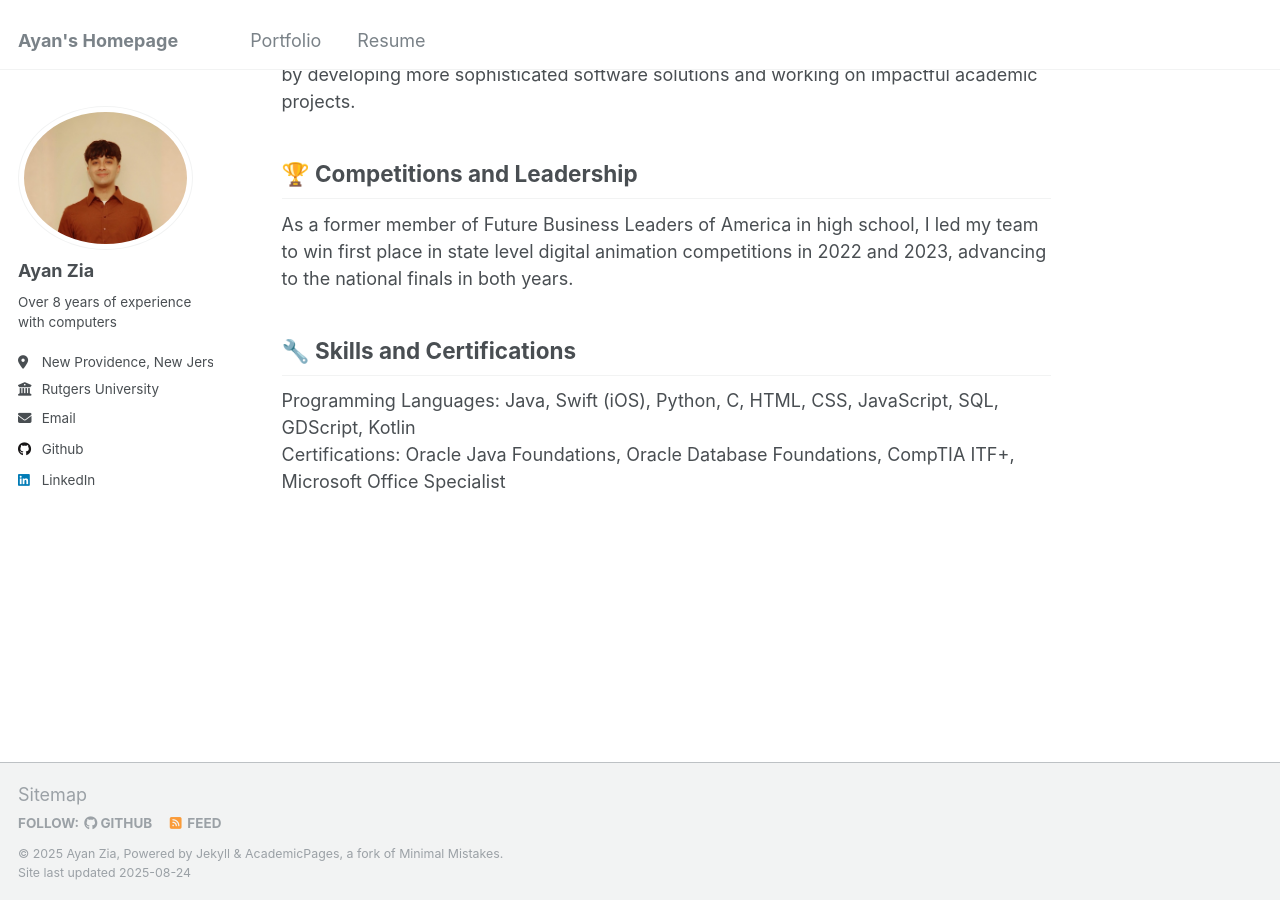
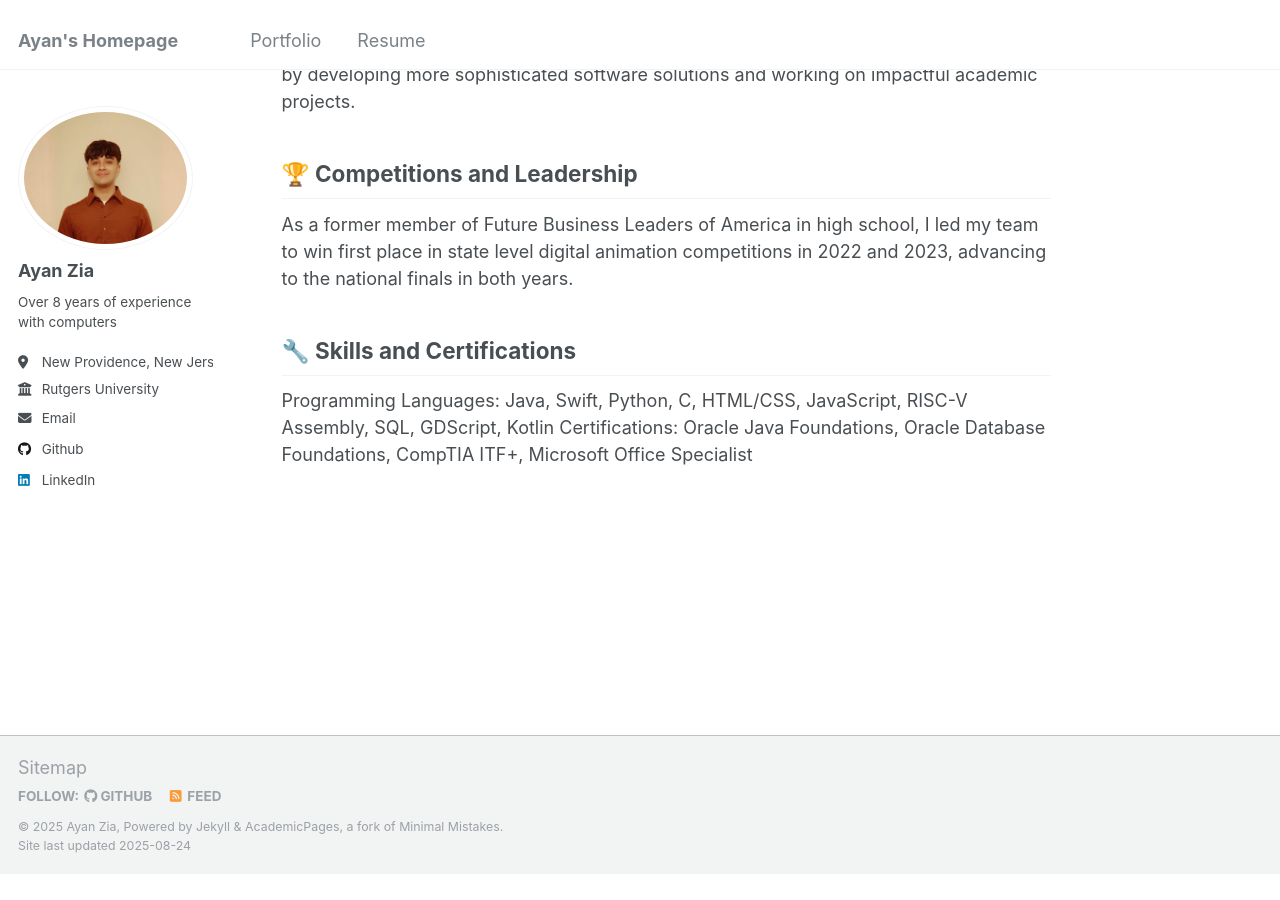
Before and after one commit to ayanz23/ayanz23.github.io, a Jekyll site: the page built from _pages/about.md, in a window 1280 px wide and 900 px high, scrolled down 787 px. Built offline with Jekyll 4.4.1, drawn with Linux system fonts in a browser that asks for light colours; after the commit the page ends 1660 px from its top, so only the background shows below that.

Commit message:
update languages

```diff
--- a/_pages/about.md
+++ b/_pages/about.md
@@ -25,5 +25,5 @@ During high school, I explored my passion for software development, creating iOS
 As a former member of Future Business Leaders of America in high school, I led my team to win first place in state level digital animation competitions in 2022 and 2023, advancing to the national finals in both years.
 
 ## 🔧 Skills and Certifications
-Programming Languages: Java, Swift (iOS), Python, C, HTML, CSS, JavaScript, SQL, GDScript, Kotlin
+Programming Languages: Java, Swift, Python, C, HTML/CSS, JavaScript, RISC-V Assembly, SQL, GDScript, Kotlin
 Certifications: Oracle Java Foundations, Oracle Database Foundations, CompTIA ITF+, Microsoft Office Specialist
```
